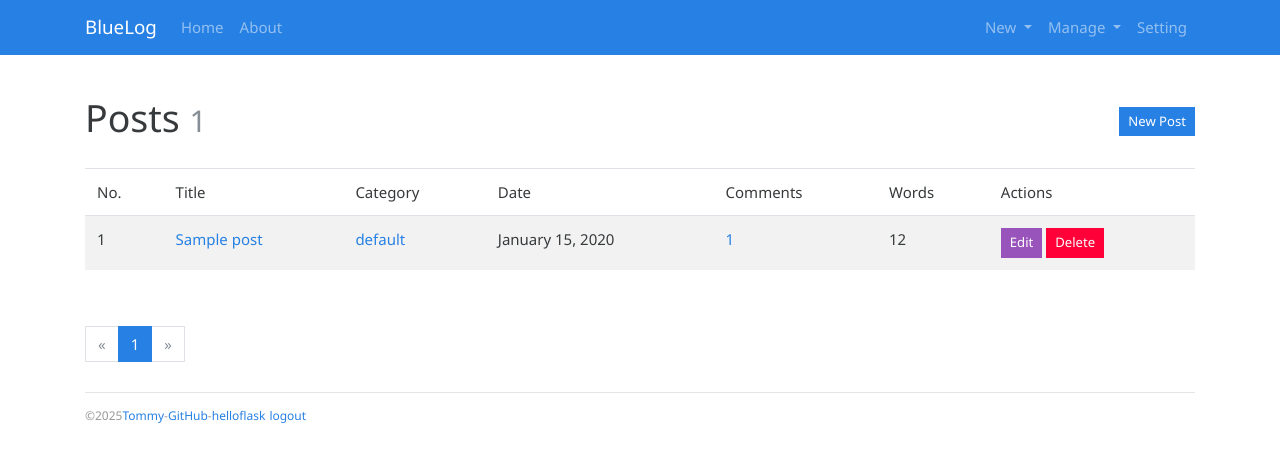
After one commit to Tommy5065/Bluelog, a Flask app: page /admin/manage/post in a window 1280 px wide. The commit adds this page. Shown: the top 462 px of the page. Run offline with Flask 3, Linux system fonts and the light colour scheme; a user stored in the database is signed in; tables that the repository leaves empty hold one stand-in row (values such as "Sample post"); some libraries are stand-ins or nearby versions.

Commit message:
add admin part

```diff
--- a/blueprint/admin.py
+++ b/blueprint/admin.py
@@ -1,7 +1,40 @@
-from flask import Blueprint, render_template
+from flask import Blueprint, render_template, request, current_app
+from flask_login import login_required
 
+from bluelog.helpers import redirect_up
+from bluelog.models import Post
+from bluelog.extions import db
 bp = Blueprint('admin',__name__)
 
-@bp.route('/Write')
+
+
+@bp.before_request
+@login_required
+def login_protect():
+    pass
+
+@bp.route('/write')
 def new_post():
-    return render_template('')
+    return render_template('admin/write.html')
+
+@bp.route('/category')
+def new_category():
+    return render_template('admin/create_category.html')
+
+@bp.route('/setting')
+def setting():
+    return render_template('admin/setting.html')
+
+@bp.route('/manage/post')
+def manage_post():
+    page = request.args.get('page', 1, type=int)
+    pagination = Post.query.order_by(Post.timestamp.desc()).paginate(page=page, per_page=current_app.config['BLUELOG_MANAGE_POST_PER_PAGE'])
+    posts = pagination.items
+    return render_template('admin/Manage_Post.html', posts=posts, pagination=pagination)
+
+@bp.route('/delete_post/<int:post_id>', methods=['POST'])
+def delete_post(post_id):
+    post = Post.query.get(post_id)
+    db.session.delete(post)
+    db.session.commit()
+    return redirect_up()
--- /dev/null
+++ b/templates/admin/Manage_Post.html
@@ -0,0 +1,50 @@
+{% extends 'base.html' %}
+
+{% block title %} Manager Post {% endblock %}
+
+{% block content %}
+	<div class="page-header">
+        <h1>
+            Posts <small class="text-muted">{{ posts|length }}</small>
+            <span class="float-right">
+                <a class="btn btn-primary btn-sm" href="{{ url_for('.new_post') }}">New Post</a>
+            </span>
+        </h1>
+    </div>
+    {% if posts %}
+    	 <table class="table table-striped">
+            <thead>
+                <tr>
+                    <td>No.</td>
+                    <td>Title</td>
+                    <td>Category</td>
+                    <td>Date</td>
+                    <td>Comments</td>
+                    <td>Words</td>
+                    <td>Actions</td>
+                </tr>
+            </thead>
+         {% for post in posts  %}
+         	<tr>
+                <td>{{ loop.index + ((pagination.page - 1)) * config.BLUELOG_MANAGE_POST_PER_PAGE }}</td>
+                <td><a href="{{ url_for('blog.show_post', post_id=post.id) }}">{{ post.title }}</a></td>
+                <td><a href="{{ url_for('blog.show_category', category_id=post.category.id) }}">{{ post.category.name }}</a></td>
+                <td>{{ moment(post.timestamp).format('LL') }}</td>
+                <td><a href="{{ url_for('blog.show_post', post_id=post.id)+'#comments' }}">{{ post.comment|length }}</a></td>
+                <td>{{ post.body|length }}</td>
+                <td>
+                    <a class="btn btn-info btn-sm" href="#">Edit</a>
+                    <form class="inline" action="{{ url_for('.delete_post', post_id=post.id, next=request.full_path) }}" method="post">
+                        <input type="hidden" name="csrf_token" value="{{ csrf_token() }}">
+                        <button type="submit"  onclick="return confirm('Are you sure delete?')" class="btn btn-danger btn-sm">Delete</button>
+                    </form>
+                </td>
+            </tr>
+         {% endfor %}
+        </table>
+       {% from 'bootstrap4/pagination.html' import render_pagination %}
+        <div class="page-footer"> {{ render_pagination(pagination) }} </div>
+        {% else %}
+        <div class="tip"><h5>No Posts</h5></div>
+    {% endif %}
+{% endblock %}
--- a/templates/base.html
+++ b/templates/base.html
@@ -17,7 +17,7 @@
     <div class="container">
         <a class="navbar-brand" href="/">{{ admin.blog_title }}</a>
         {# 小屏幕呈现时，导航栏菜单选项会被折叠成亖的汉堡图标隐藏/展开 #}
-          <button class="navbar-toggler" type="button" data-toggle="collapse" data-target="#nabarColor01" aria-controls="navbarColor01" aria-expanded="false" aria-label="Toggle navigation">
+          <button class="navbar-toggler" type="button" data-bs-toggle="collapse" data-bs-target="#nabarColor01" aria-controls="navbarColor01" aria-expanded="false" aria-label="Toggle navigation">
             <span class="navbar-toggler-icon"></span>
           </button>
 
@@ -26,6 +26,38 @@
             <ul class="navbar-nav mr-auto">
                 {{ render_nav_item('blog.index', 'Home') }}
                 {{ render_nav_item('blog.about', 'About') }}
+            </ul>
+            <ul class="nav navbar-nav navbar-right">
+                {% if current_user.is_authenticated %}
+                	<li class="nav-item dropdown">
+                        <a href="#" class="nav-link dropdown-toggle" data-bs-toggle="dropdown" role="button" aria-haspopup="true" aria-expanded="false">
+                            New<span class="bi-caret-left"></span>
+                        </a>
+                        <div class="dropdown-menu" aria-labelledby="navbarDropdown">
+                            <a class="dropdown-item" href="{{ url_for('admin.new_post') }}">Post</a>
+                            <a class="dropdown-item" href="{{ url_for('admin.new_category') }}">Category</a>
+                        </div>
+                    </li>
+                    <li class="nav-item dropdown">
+                        <a href="#" class="nav-link dropdown-toggle" data-bs-toggle="dropdown" role="button" aria-haspopup="true" aria-expanded="false">
+                            Manage<span class="bi-caret-left"></span>
+                            {% if unread_comments %}
+                            	<span class="badge badge-success">new</span>
+                            {% endif %}
+                        </a>
+                        <div class="dropdown-menu" aria-labelledby="navbarDropdown">
+                            <a class="dropdown-item" href="{{ url_for('admin.manage_post') }}">Post</a>
+                            <a class="dropdown-item" href="#">Category</a>
+                            <a class="dropdown-item" href="#">
+                                Comment
+                                {% if unread_comments %}
+                                	<span class="badge badge-success">{{ unread_comments }}</span>
+                                {% endif %}
+                            </a>
+                        </div>
+                    </li>
+                    {{ render_nav_item('admin.setting', 'Setting') }}
+                {% endif %}
             </ul>
         </div>
     </div>
```
Also changed, not shown: templates/admin/create_category.html (added, +7 -0 lines), templates/admin/setting.html (added, +7 -0 lines).
